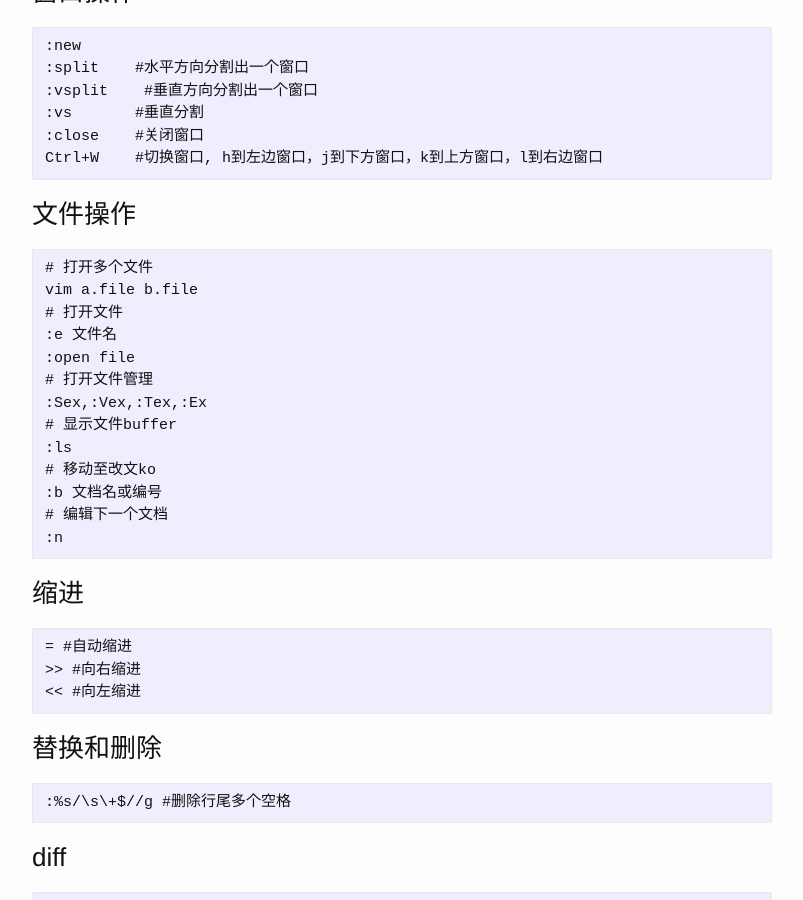
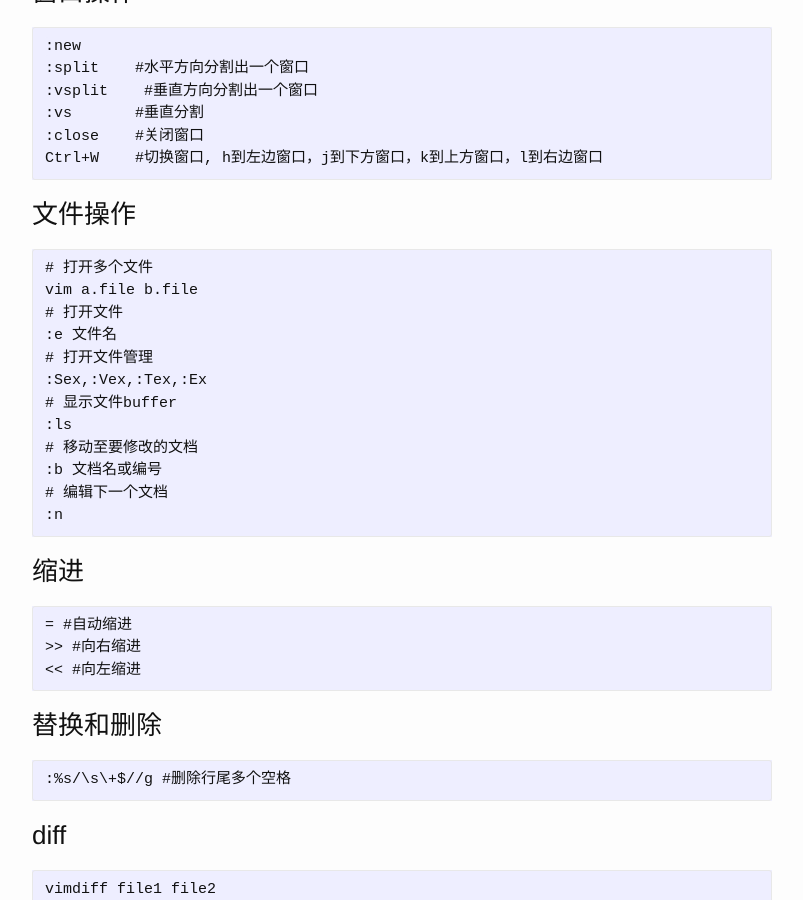
Before and after one commit to josephstalin117/josephstalin117.github.io, a Jekyll site: the page built from _posts/2016-07-03-vim.markdown, in a window 1280 px wide and 900 px high, scrolled down 1975 px. Shown: the whole window, without its empty margins (238-1041 px from the left). Built offline with Jekyll 4.4.1, drawn with Linux system fonts in a browser that asks for light colours.

Commit message:
edit bug of vim article

```diff
--- a/_posts/2016-07-03-vim.markdown
+++ b/_posts/2016-07-03-vim.markdown
@@ -108,12 +108,11 @@ Ctrl+W    #切换窗口, h到左边窗口，j到下方窗口，k到上方窗口
 vim a.file b.file
 # 打开文件
 :e 文件名
-:open file
 # 打开文件管理
 :Sex,:Vex,:Tex,:Ex
 # 显示文件buffer
 :ls
-# 移动至改文ko
+# 移动至要修改的文档
 :b 文档名或编号
 # 编辑下一个文档
 :n
```
